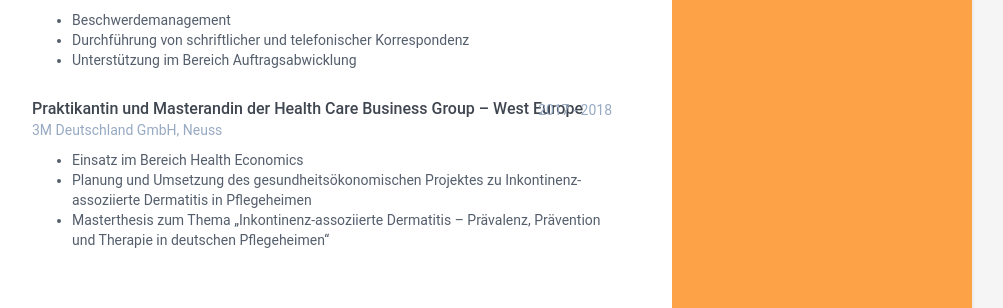
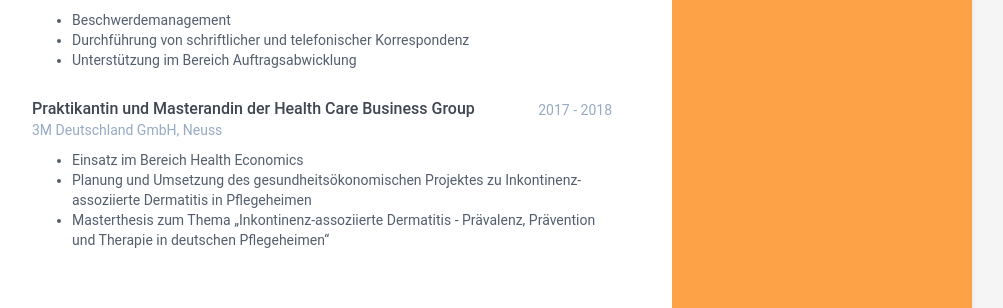
Before and after one commit to sophieforakf/sophieforakf.github.io, a Jekyll site: the page built from index.html, in a window 1280 px wide. Shown: the part 1560-1868 px from the top of the page, without its empty margins (168-1171 px from the left). Built offline with Jekyll 4.4.1, drawn with Linux system fonts in a browser that asks for light colours.

Commit message:
education adjusted

```diff
--- a/_data/data.yml
+++ b/_data/data.yml
@@ -132,13 +132,13 @@ experiences:
           - Durchführung von schriftlicher und telefonischer Korrespondenz
           - Unterstützung im Bereich Auftragsabwicklung
 
-      - role: Praktikantin und Masterandin der Health Care Business Group – West Europe
+      - role: Praktikantin und Masterandin der Health Care Business Group
         time: 2017 - 2018
         company: 3M Deutschland GmbH, Neuss
         details: |
           - Einsatz im Bereich Health Economics
           - Planung und Umsetzung des gesundheitsökonomischen Projektes zu Inkontinenz-assoziierte Dermatitis in Pflegeheimen
-          - Masterthesis zum Thema „Inkontinenz-assoziierte Dermatitis – Prävalenz, Prävention und Therapie in deutschen Pflegeheimen“
+          - Masterthesis zum Thema „Inkontinenz-assoziierte Dermatitis - Prävalenz, Prävention und Therapie in deutschen Pflegeheimen“
 
 
 #projects:
```
